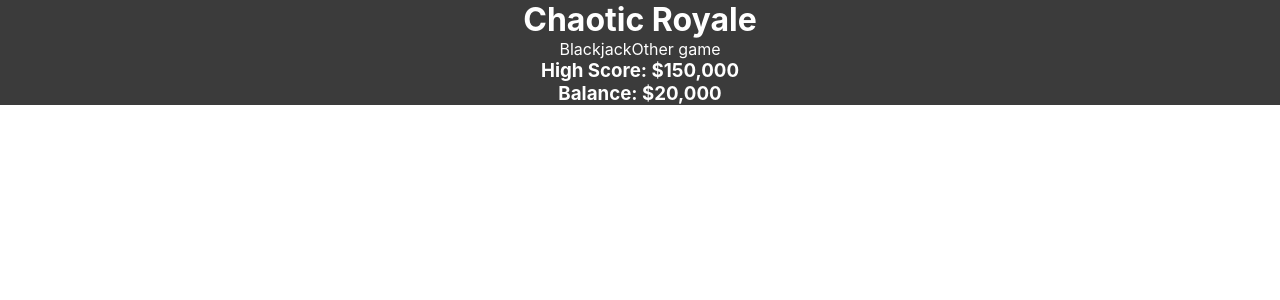
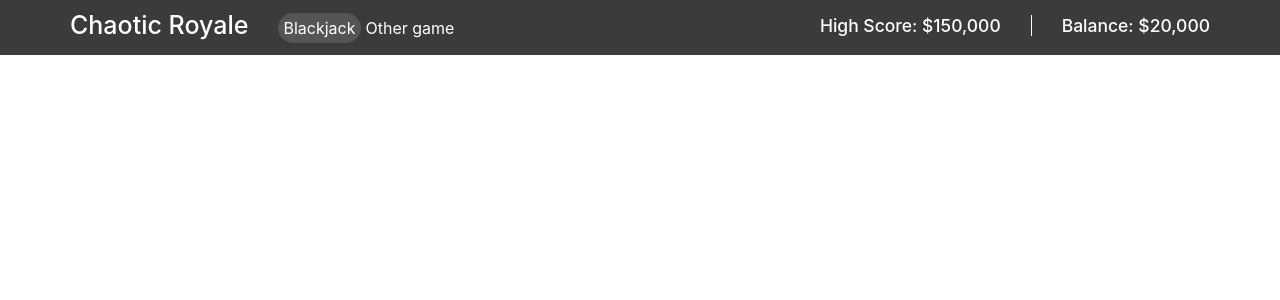
Before and after one commit to aubreyjonescreatives/chaoticroyale, a React (Create React App) app: page / in a window 1280 px wide. Shown: the top 300 px of the page. Built offline with nearby package versions, Linux system fonts and the light colour scheme.

Commit message:
got basic markup and styles done for navbar

```diff
--- a/src/components/navbar/NavBar.js
+++ b/src/components/navbar/NavBar.js
@@ -6,18 +6,20 @@ const NavBar = props => {
     return (
         <header className="main-navbar">
             <div className="container">
-                <div className="logo">
+                <div className="row align-items-center">
+                    <div className="logo mr-lg-5">
                         <h1>Chaotic Royale</h1>
                     </div>
 
                     <nav className="main-nav">
-                    <a href="#">Blackjack</a>
+                        <a href="#" className="current">Blackjack</a>
                         <a href="#">Other game</a>
                     </nav>
 
-                <div className="score-balance">
-                    <h3 className="high-score">High Score: $150,000</h3>
+                    <div className="d-flex score-balance justify-self-end">
+                        <h3 className="high-score pr-lg-5 mr-lg-5">High Score: $150,000</h3>
                         <h3 className="balance">Balance: $20,000</h3>
+                    </div>
                 </div>
             </div>
         </header>
--- a/src/components/navbar/NavBar.scss
+++ b/src/components/navbar/NavBar.scss
@@ -1,18 +1,41 @@
 .main-navbar {
+    padding: 1rem 0;
     background: #3b3b3b;
     color: #fff;
 
-    .container {
-
-    }
-
     a {
+        padding: 0.5rem;
         color: inherit;
         text-decoration: none;
+        border-radius: 2rem;
+        font-size: 1.6rem;
+
+        &.current {
+            background: #555;
+        }
+
+        &:hover {
+            color: inherit;
+            background: rgb(153, 153, 153);
+            text-decoration: none;
+        }
+
+        &:active {
+            background: rgb(219, 219, 219);
+            color: #3b3b3b;
+        }
     }
 
     .score-balance {
+        margin-left: auto;
 
+        .high-score {
+
+            @media screen and (min-width: 992px) {
+                border-right: 1px solid #fff;
+            }
+
+        }
     }
 
 }
--- a/src/index.css
+++ b/src/index.css
@@ -1,6 +1,10 @@
 * {
   margin: 0;
   padding: 0;
+}
+
+html {
+  font-size: 62.5%;
 }
 
 body {
@@ -10,6 +14,8 @@ body {
     sans-serif;
   -webkit-font-smoothing: antialiased;
   -moz-osx-font-smoothing: grayscale;
+
+  font-size: 1.6rem;
 }
 
 code {
--- a/src/index.js
+++ b/src/index.js
@@ -3,6 +3,9 @@ import ReactDOM from 'react-dom';
 import './index.css';
 import App from './App';
 import reportWebVitals from './reportWebVitals';
+
+// Importing the Bootstrap CSS
+import 'bootstrap/dist/css/bootstrap.min.css';
 
 ReactDOM.render(
   <React.StrictMode>
```
Lines whose indentation alone changed are shown as unchanged.
